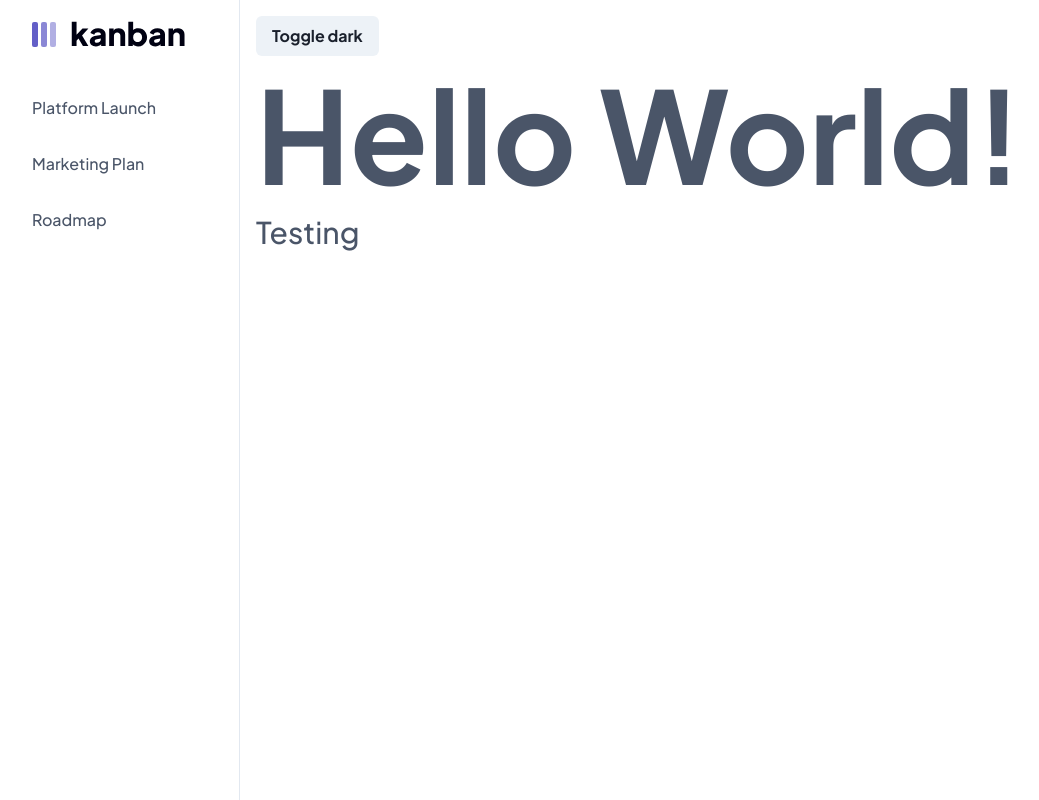
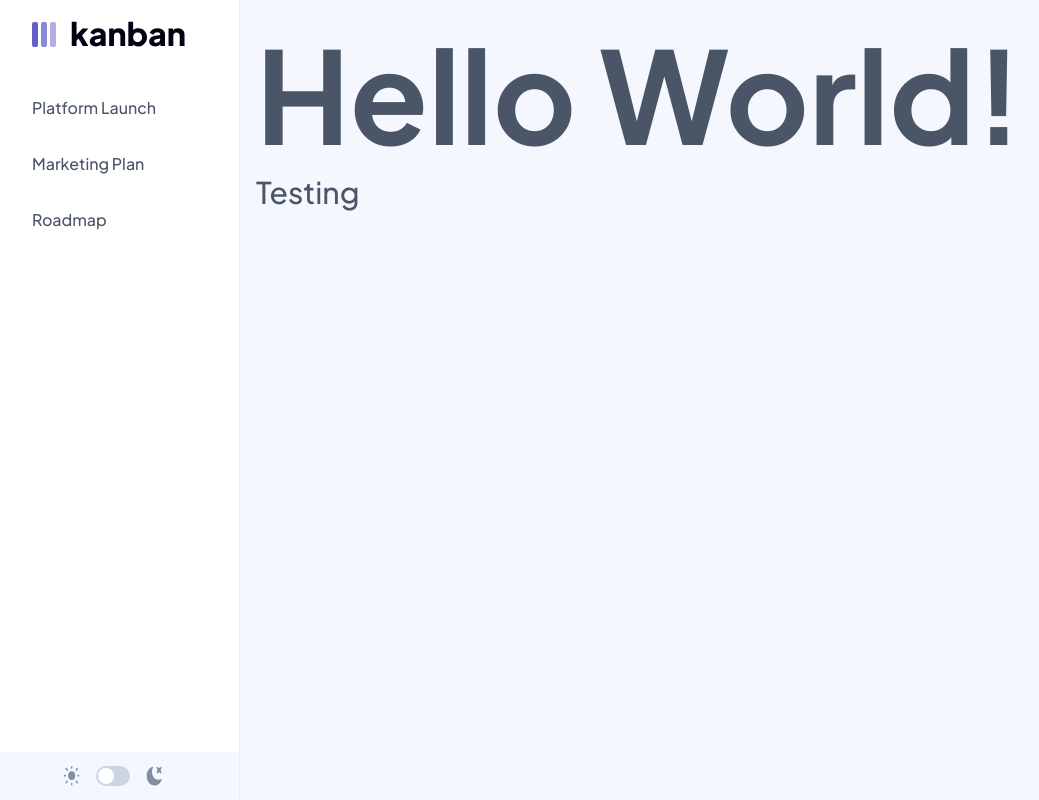
Before and after one commit to blp100/kanban-task-management-web-app, a Next.js app: page / in a window 1280 px wide. Shown: the whole page, without its empty margins (0-1039 px from the left). Built offline with nearby package versions, Linux system fonts and the light colour scheme.

Commit message:
feat: add theme toggle switch and fix main bgcolor

```diff
--- a/src/app/page.js
+++ b/src/app/page.js
@@ -1,37 +1,25 @@
 "use client";
 import Navbar from "@/components/navbar";
-import {
-  Box,
-  Button,
-  Flex,
-  Heading,
-  Text,
-  useColorMode,
-} from "@chakra-ui/react";
+import { Box, Heading, Text } from "@chakra-ui/react";
 import { useEffect } from "react";
 import dummyData from "../json/data.json";
 
 import Sidebar from "@/components/sidebar";
 
 const Home = () => {
-  const { colorMode, toggleColorMode } = useColorMode();
-
   //fetch local data
   console.log(dummyData.boards);
 
   return (
     <>
-      <Flex minH="full">
+      <Box minH="full">
         <Sidebar linkItems={dummyData.boards} />
-        <Box display="block" p={4}>
+        <Box display="block" p={4} ml={60}>
           {/* <Navbar /> */}
-          <Button onClick={toggleColorMode}>
-            Toggle {colorMode === "light" ? "dark" : "light"}
-          </Button>
           <Heading fontSize="9xl">Hello World!</Heading>
           <Text fontSize="3xl">Testing</Text>
         </Box>
-      </Flex>
+      </Box>
     </>
   );
 };
--- a/src/components/nav-item.js
+++ b/src/components/nav-item.js
@@ -4,6 +4,7 @@ import { Flex, Link } from "@chakra-ui/react";
 const NavItem = ({ icon, children, ...otherProps }) => {
   return (
     <Link
+      display="block"
       href="#"
       style={{ textDecoration: "none" }}
       _focus={{ boxShadow: "none" }}
--- a/src/components/sidebar.js
+++ b/src/components/sidebar.js
@@ -1,30 +1,42 @@
 "use client";
-import { Box, CloseButton, Flex, Link, Text, useColorModeValue } from "@chakra-ui/react";
+import {
+  Box,
+  CloseButton,
+  Flex,
+  Link,
+  Spacer,
+  Text,
+  useColorModeValue,
+} from "@chakra-ui/react";
 import Logo from "./logo";
 import NavItem from "./nav-item";
+import ThemeToggleSwitch from "./theme-toggle-switch";
 
 const Sidebar = ({ onClose, linkItems, ...otherProps }) => {
   return (
-    <Box
-      display="block"
+    <Flex
+      direction="column"
       transition="0.2s ease"
-      bg={useColorModeValue("white", "gray.900")}
+      bgColor={useColorModeValue("white", "darkGrey")}
       borderRight="1px"
-      borderRightColor={useColorModeValue("gray.200", "gray.700")}
+      borderRightColor={useColorModeValue("lightLines", "darkLines")}
       minW={60}
+      pos="fixed"
       minH="100vh"
       {...otherProps}
     >
-      <Flex h="20" alignItems="center" mx="8" justifyContent="space-between">
+      <Flex h="20" alignItems="center" mx="8">
         <Text fontSize="2xl" fontFamily="monospace" fontWeight="bold">
-          <Logo display={{base:"none", md:"inline-block"}} />
+          <Logo display={{ base: "none", md: "inline-block" }} />
         </Text>
-        <CloseButton display={{ base: "flex", md: "none" }} onClick={onClose} />
+        {/* <CloseButton display={{ base: "flex", md: "none" }} onClick={onClose} /> */}
       </Flex>
       {linkItems.map((link) => (
         <NavItem key={link.name}>{link.name}</NavItem>
       ))}
-    </Box>
+      <Spacer />
+      <ThemeToggleSwitch />
+    </Flex>
   );
 };
 
--- /dev/null
+++ b/src/components/theme-toggle-switch.js
@@ -0,0 +1,28 @@
+import { Box, Flex, Spacer, Switch, useColorMode, useColorModeValue } from "@chakra-ui/react";
+import Image from "next/image";
+
+const ThemeToggleSwitch = ({ ...otherProps }) => {
+  const { colorMode, toggleColorMode } = useColorMode();
+  console.log(colorMode);
+  return (
+    <Box px="16" py="3.5" bgColor={useColorModeValue("lightGrey", "veryDarkGrey")} {...otherProps}>
+      <Flex mx="auto" gap={4}>
+        <Image
+          src="/images/icon-light-theme.svg"
+          width={16}
+          height={16}
+          alt="light theme icon"
+        />
+        <Switch onChange={toggleColorMode} isChecked={colorMode === "dark"} />
+        <Image
+          src="/images/icon-dark-theme.svg"
+          width={16}
+          height={16}
+          alt="dark theme icon"
+        />
+      </Flex>
+    </Box>
+  );
+};
+
+export default ThemeToggleSwitch;
--- a/src/lib/theme.js
+++ b/src/lib/theme.js
@@ -18,23 +18,23 @@ const fonts = {
 };
 
 const colors = {
-  iris: "#635FC7",
-  bilobaFlower: "#A8A4FF",
-  jaguar: "#000112",
-  dark: "#20212C",
-  ebonyClay: "#2B2C37",
-  brightGrey: "#3E3F4E",
-  regentGrey: "#828FA3",
-  lavenderMist: "#E4EBFA",
-  zicron: "#F4F7FD",
-  valentineRed: "#EA5555",
-  lightSalmonPink: "#FF9898",
+  mainPurple: "#635FC7",
+  mainPurpleHover: "#A8A4FF",
+  black: "#000112",
+  veryDarkGrey: "#20212C",
+  darkGrey: "#2B2C37",
+  darkLines: "#3E3F4E",
+  mediumGrey: "#828FA3",
+  lightLines: "#E4EBFA",
+  lightGrey: "#F4F7FD",
+  red: "#EA5555",
+  redHover: "#FF9898",
 };
 
 const styles = {
   global: (props) => ({
     body: {
-      bg: mode("white", "ebonyClay")(props),
+      bg: mode("lightGrey", "veryDarkGrey")(props),
       color: mode("gray.600", "gray.200")(props),
     },
   }),
```
